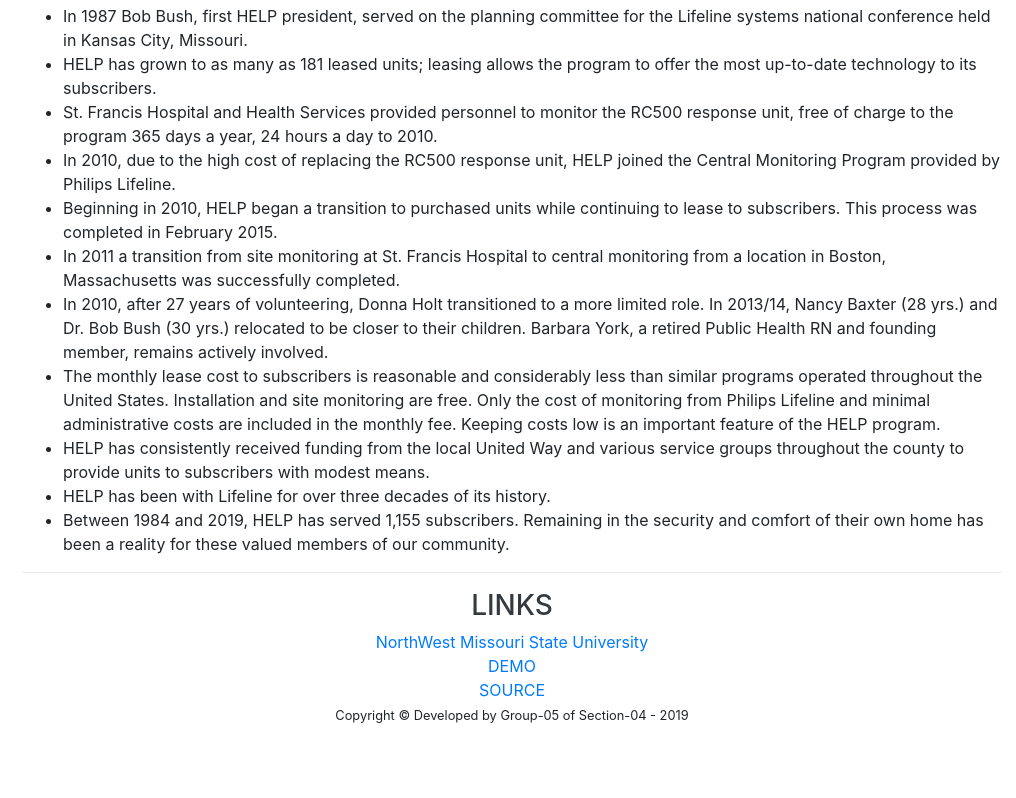
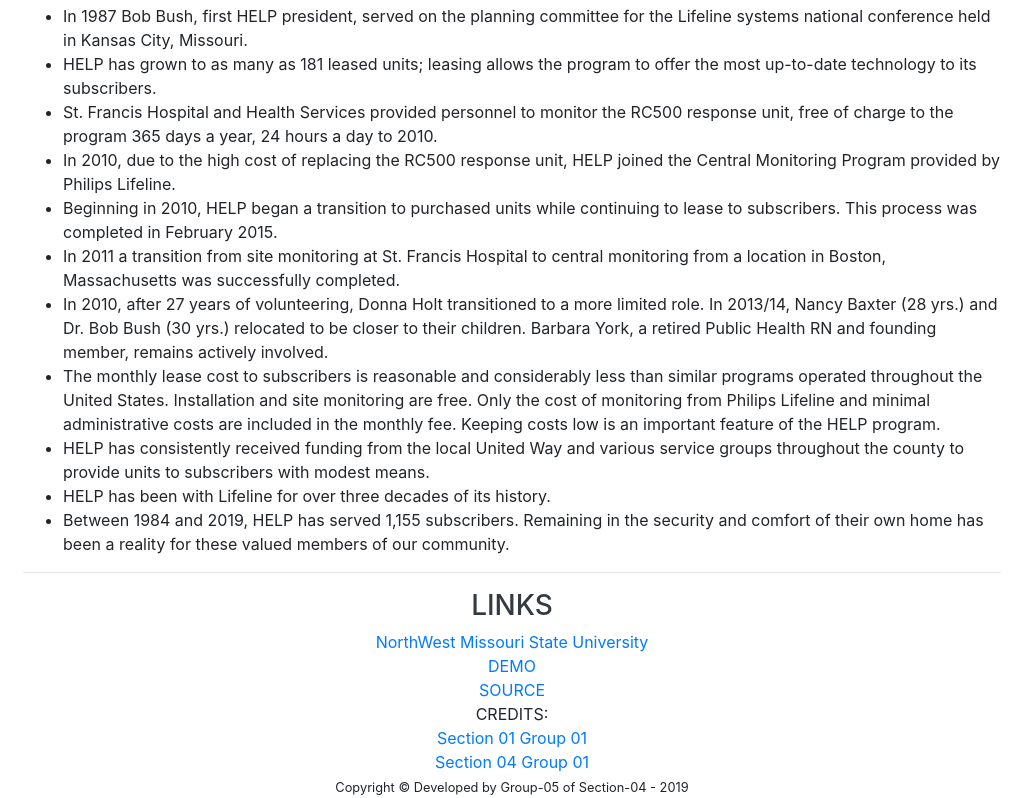
Before and after one commit to chetankudaravalli16/Help-app-05, a website with bundled scripts: page index.html in a window 1280 px wide. Shown: the part 6214-7012 px from the top of the page, without its empty margins (264-1280 px from the left). Before the commit the page ends 6940 px from the top, so only its background shows below. Built offline with nearby package versions, Linux system fonts and the light colour scheme; a web font is replaced by a local one.

Commit message:
added credits to index

```diff
--- a/index.html
+++ b/index.html
@@ -454,6 +454,16 @@
                       <a href="https://chetankudaravalli16.github.io/Help-app-05/">DEMO</a>
                     <br>
                       <a href="https://github.com/chetankudaravalli16/Help-app-05">SOURCE </a>
+                    <br>
+                       CREDITS:
+                    <br>
+                       <a href="https://cweltonsmith.github.io/pbl-website/index.html">Section 01 Group 01 </a>
+                    <br>
+                    <a href="https://chinmayi98.github.io/help-app/">Section 04 Group 01 </a>
+
+                    <br>
+
+
                       <div class="container">
                           <small>Copyright © Developed by Group-05 of Section-04  - 2019</small>
                         </div>
```
